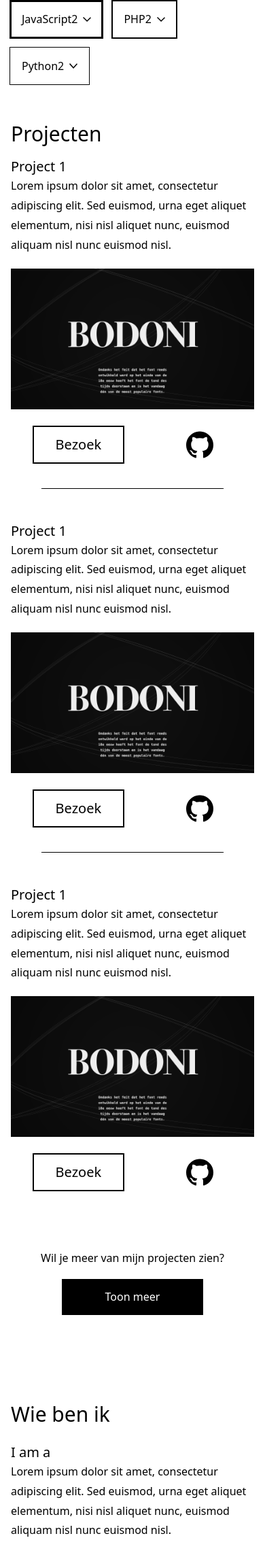
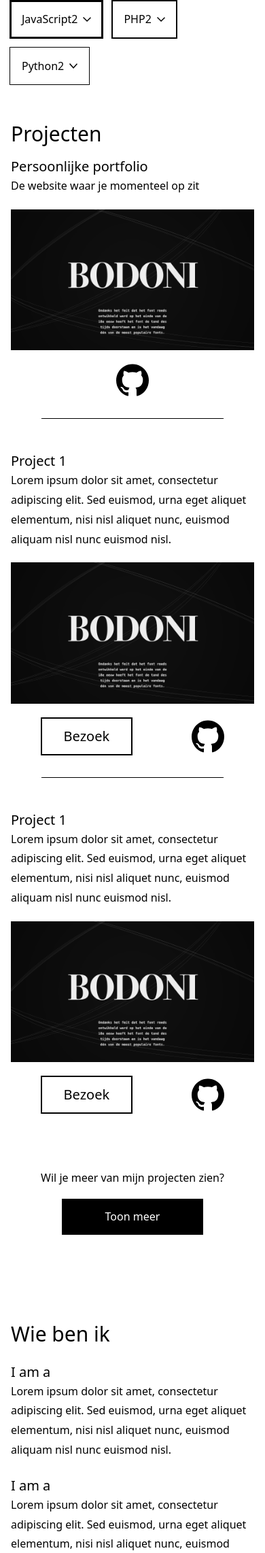
Before and after one commit to Arnhoudt/portfolio, a Flask app: page / in a window 390 px wide. Shown: the part 1163-3447 px from the top of the page at 68% size. Run offline with Flask 2, Linux system fonts and the light colour scheme; style sheets or scripts are compiled from the project's sources.

Commit message:
added a visitable option for projects without link

```diff
--- a/properties.json
+++ b/properties.json
@@ -37,39 +37,44 @@
     ],
     "projects": [
         {
-            "title": "Project 1",
-            "text": "Lorem ipsum dolor sit amet, consectetur adipiscing elit. Sed euismod, urna eget aliquet elementum, nisi nisl aliquet nunc, euismod aliquam nisl nunc euismod nisl. ",
+            "title": "Persoonlijke portfolio",
+            "text": "De website waar je momenteel op zit",
             "img": "bodoni.png",
             "url": "https://www.google.com",
-            "github": "https://www.google.com"
+            "github": "https://www.google.com",
+            "visitable": false
         },
         {
             "title": "Project 1",
             "text": "Lorem ipsum dolor sit amet, consectetur adipiscing elit. Sed euismod, urna eget aliquet elementum, nisi nisl aliquet nunc, euismod aliquam nisl nunc euismod nisl. ",
             "img": "bodoni.png",
             "url": "https://www.google.com",
-            "github": "https://www.google.com"
+            "github": "https://www.google.com",
+            "visitable": true
         },
         {
             "title": "Project 1",
             "text": "Lorem ipsum dolor sit amet, consectetur adipiscing elit. Sed euismod, urna eget aliquet elementum, nisi nisl aliquet nunc, euismod aliquam nisl nunc euismod nisl. ",
             "img": "bodoni.png",
             "url": "https://www.google.com",
-            "github": "https://www.google.com"
+            "github": "https://www.google.com",
+            "visitable": true
         },
         {
             "title": "Project 1",
             "text": "Lorem ipsum dolor sit amet, consectetur adipiscing elit. Sed euismod, urna eget aliquet elementum, nisi nisl aliquet nunc, euismod aliquam nisl nunc euismod nisl. ",
             "img": "bodoni.png",
             "url": "https://www.google.com",
-            "github": "https://www.google.com"
+            "github": "https://www.google.com",
+            "visitable": true
         },
         {
             "title": "Project 1",
             "text": "Lorem ipsum dolor sit amet, consectetur adipiscing elit. Sed euismod, urna eget aliquet elementum, nisi nisl aliquet nunc, euismod aliquam nisl nunc euismod nisl. ",
             "img": "page1.png",
             "url": "https://www.google.com",
-            "github": "https://www.google.com"
+            "github": "https://www.google.com",
+            "visitable": true
         }
     ],
     "whoAmI": [
--- a/templates/projects.html
+++ b/templates/projects.html
@@ -7,7 +7,7 @@
         <div class="flex justify-center"><hr class="w-3/4 md:w-1/2 border-black md:border-gray-300 my-8 md:my-16"></div>
         {% endif %}
         <div class="flex flex-col-reverse gap-0 md:flex-row mt-4 md:mt-12 lg:gap-10 md:gap-5">
-          <div class="lg:w-3/5 md:w-1/2">
+          <div class="flex flex-col items-center lg:w-3/5 md:w-1/2">
             <picture>
               <source media="(min-width:1536px)" srcset=
                 "{{url_for('static', filename='build/img/pagePictures/1024_{0}'.format(project.img))}} 1x,
@@ -23,11 +23,13 @@
                 {{url_for('static', filename='build/img/pagePictures/768_{0}'.format(project.img))}} 2x">
               <img class="w-full" src="{{url_for('static', filename='src/img/pagePictures/{0}'.format(project.img))}}" alt="">
             </picture>
-            <div class="flex items-center justify-around mt-5">
+            <div class="flex w-full md:w-1/2 items-center justify-around mt-5">
+              {% if project.visitable %}
               <a class="text-black bg-white border-2 border-black text-xl px-8 py-3" href="{{project.url}}">Bezoek</a>
+              {% endif %}
               {% if project.github %}
                 <a href="{{project.github}}">
-                  <img class="filter-black w-16 h-16 p-3 mx-4" src="{{url_for('static', filename='build/img/github-icon.svg')}}" alt="">
+                  <img class="filter-black w-12 h-12" src="{{url_for('static', filename='build/img/github-icon.svg')}}" alt="">
                 </a>
               {% endif %}
             </div>
```
